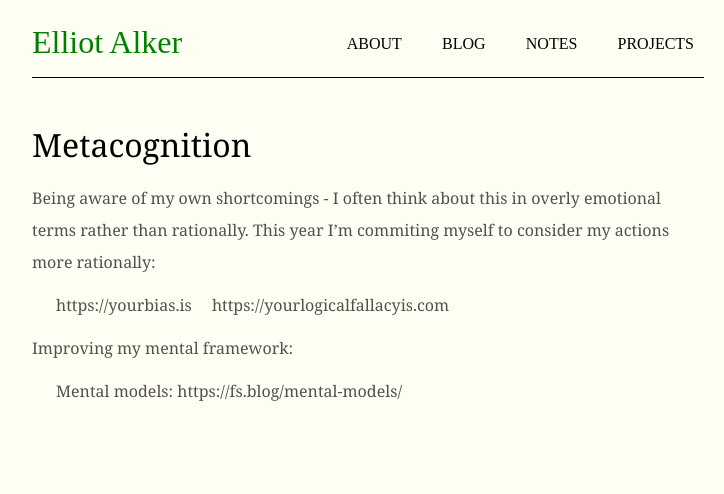
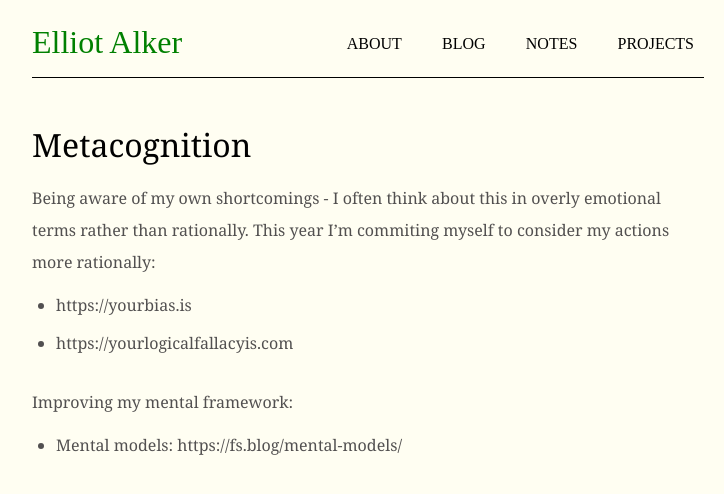
Before and after one commit to ealker/ealker.github.io, a Jekyll site: the page built from notes/thinking.md, in a window 1280 px wide. Shown: the top 494 px of the page, without its empty margins (272-996 px from the left). Built offline with Jekyll 4.4.1, drawn with Linux system fonts in a browser that asks for light colours.

Commit message:
Fixed items within a post

```diff
--- a/_sass/main.scss
+++ b/_sass/main.scss
@@ -134,8 +134,9 @@ header a:hover {
   li {
     list-style: disc;
     margin-left: 1em;
+    padding-bottom: 1em;
     color: #525050;
-    display: inline-block;
+    display: list-item;
   }
 }
 
```
Also changed, not shown: _posts/2022-10-24-self-hosting.md (line endings or trailing spaces).
